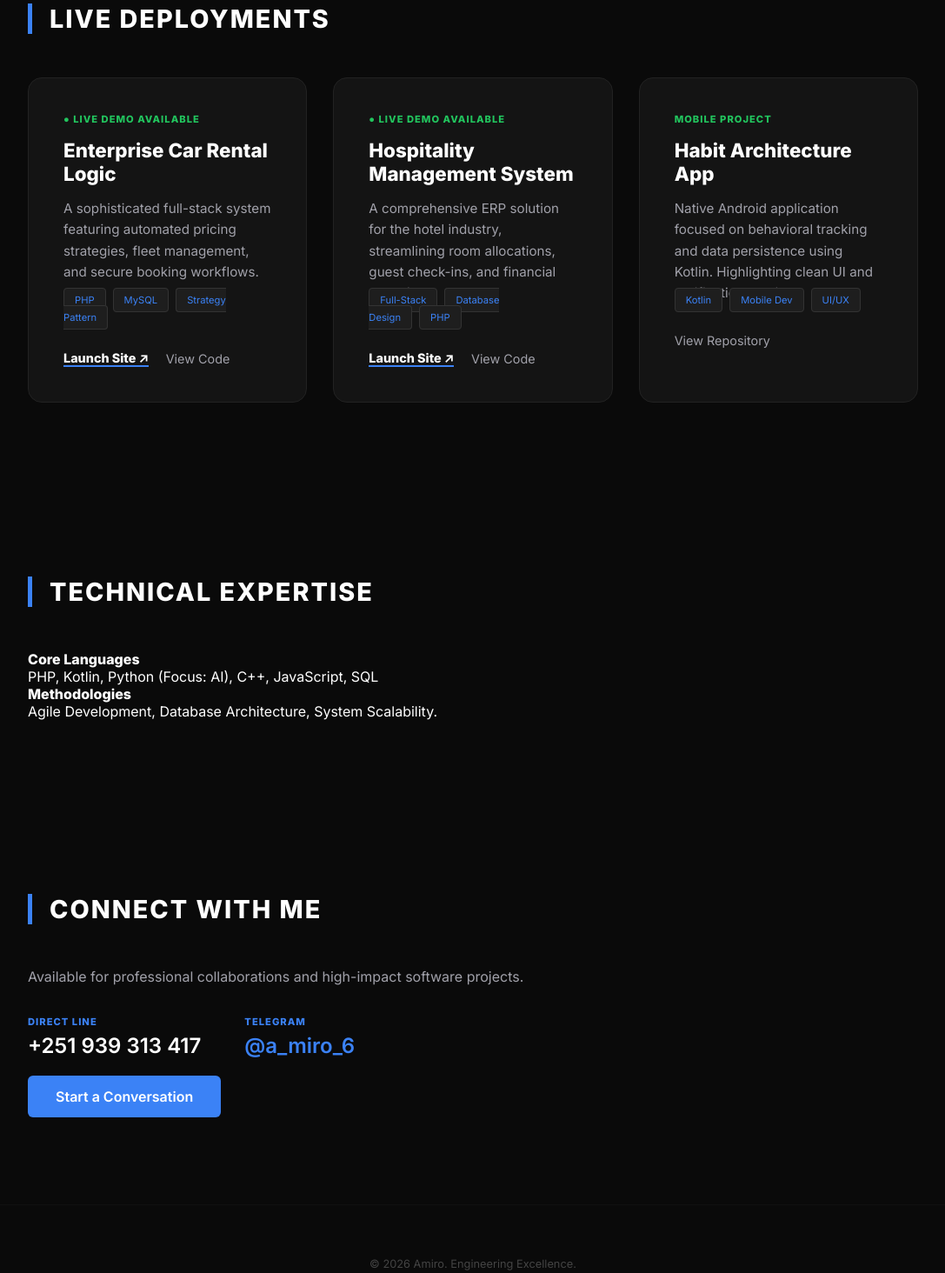
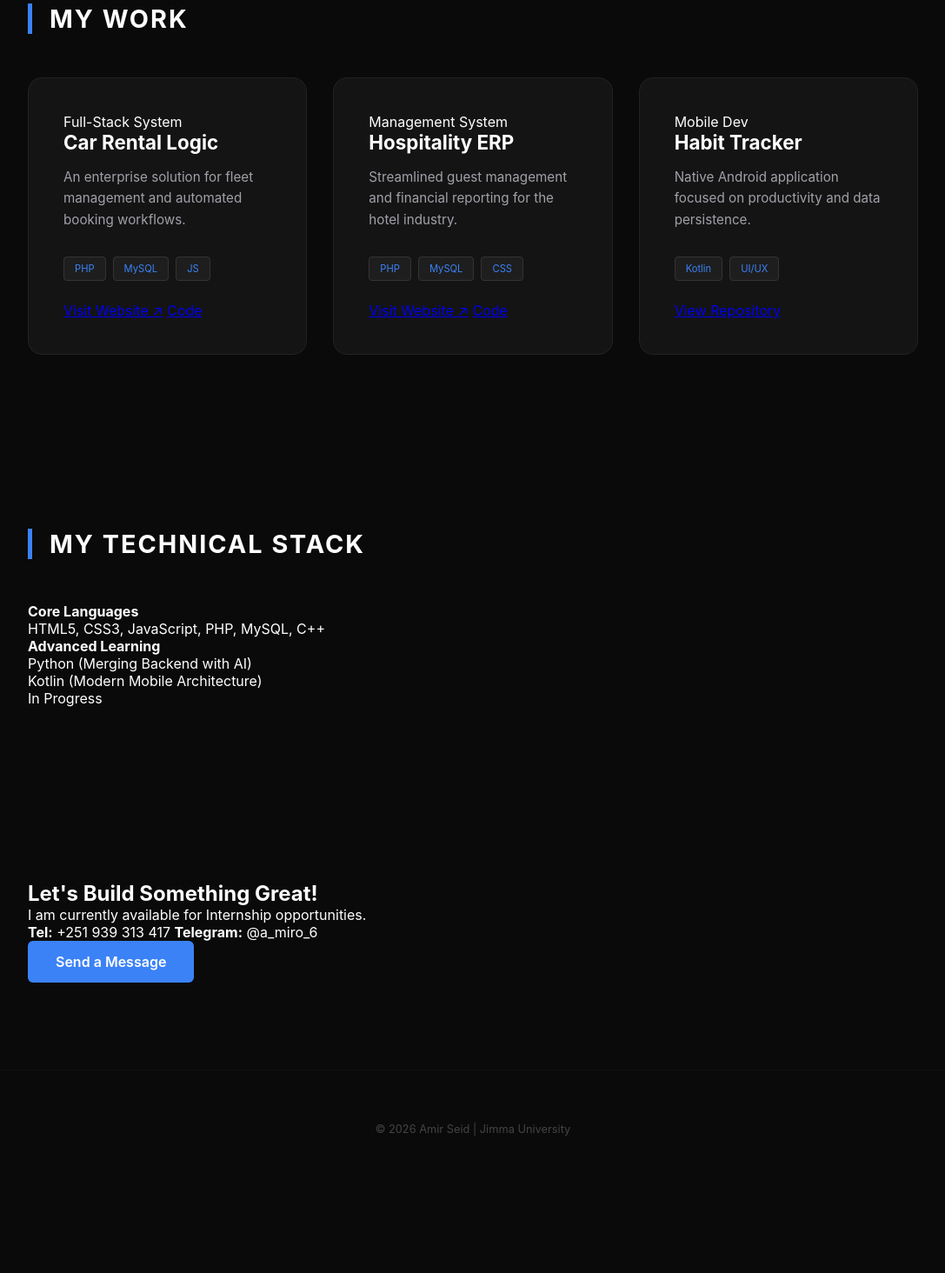
Before and after one commit to amiro-dev5/amiro-portfolio, a plain HTML site: page index.html in a window 1280 px wide. Shown: the part 740-2204 px from the top of the page at 87% size, without its empty margins (96-1183 px from the left). After the commit the page ends 2106 px from the top, so only its background shows below. Drawn offline with Linux system fonts and the light colour scheme.

Commit message:
Update index.html

```diff
--- a/index.html
+++ b/index.html
@@ -3,108 +3,105 @@
 <head>
     <meta charset="UTF-8">
     <meta name="viewport" content="width=device-width, initial-scale=1.0">
-    <title>Amiro | Software Engineer Portfolio</title>
+    <title>Amir Seid | Full-Stack Developer</title>
     <link rel="stylesheet" href="style.css">
-    <link href="https://fonts.googleapis.com/css2?family=Inter:wght@300;400;600;800&display=swap" rel="stylesheet">
+    <link href="https://fonts.googleapis.com/css2?family=Plus+Jakarta+Sans:wght@300;400;600;800&display=swap" rel="stylesheet">
 </head>
 <body>
     <nav>
-        <div class="logo">AMIRO<span>.DEV</span></div>
+        <div class="logo">AMIR<span>SEID</span></div>
         <div class="nav-links">
             <a href="#projects">Portfolio</a>
-            <a href="#skills">Stack</a>
+            <a href="#skills">Skills</a>
             <a href="#contact">Contact</a>
         </div>
     </nav>
 
     <section class="hero">
         <div class="hero-content">
-            <h1>Building Scalable <br>Digital Solutions.</h1>
-            <p>Full-stack developer specializing in robust backend architectures and high-performance applications. Currently exploring the intersection of Web Development and Artificial Intelligence.</p>
+            <span class="badge">Computer Science Student @ Jimma University</span>
+            <h1>Hi, I'm Amir Seid. <br>I'm a Full-Stack Web Developer.</h1>
+            <p>Currently in my 3rd year at Jimma University, I specialize in building high-performance web applications. I bridge the gap between complex logic and seamless user experiences.</p>
             <div class="hero-btns">
-                <a href="#projects" class="btn-primary">Explore My Work</a>
-                <a href="https://github.com/amiro-dev5" target="_blank" class="btn-secondary">GitHub Profile</a>
+                <a href="#projects" class="btn-primary">View My Projects</a>
+                <a href="https://t.me/a_miro_6" target="_blank" class="btn-secondary">Let's Connect</a>
             </div>
         </div>
     </section>
 
     <section id="projects" class="section">
-        <h2 class="section-title">Live Deployments</h2>
+        <h2 class="section-title">My Work</h2>
         <div class="project-grid">
             <div class="project-card">
-                <div class="project-info">
-                    <span class="status">● Live Demo Available</span>
-                    <h3>Enterprise Car Rental Logic</h3>
-                    <p>A sophisticated full-stack system featuring automated pricing strategies, fleet management, and secure booking workflows.</p>
-                    <div class="tags"><span>PHP</span><span>MySQL</span><span>Strategy Pattern</span></div>
-                    <div class="project-actions">
-                        <a href="https://group-3.infinityfreeapp.com" target="_blank" class="live-link">Launch Site ↗</a>
-                        <a href="https://github.com/amiro-dev5/car-rental-system" target="_blank" class="code-link">View Code</a>
-                    </div>
+                <div class="card-header">
+                    <span class="type">Full-Stack System</span>
+                    <h3>Car Rental Logic</h3>
+                </div>
+                <p>An enterprise solution for fleet management and automated booking workflows.</p>
+                <div class="tags"><span>PHP</span><span>MySQL</span><span>JS</span></div>
+                <div class="project-links">
+                    <a href="https://group-3.infinityfreeapp.com" target="_blank" class="live-btn">Visit Website ↗</a>
+                    <a href="https://github.com/amiro-dev5/car-rental-system" target="_blank" class="github-btn">Code</a>
                 </div>
             </div>
 
             <div class="project-card">
-                <div class="project-info">
-                    <span class="status">● Live Demo Available</span>
-                    <h3>Hospitality Management System</h3>
-                    <p>A comprehensive ERP solution for the hotel industry, streamlining room allocations, guest check-ins, and financial reporting.</p>
-                    <div class="tags"><span>Full-Stack</span><span>Database Design</span><span>PHP</span></div>
-                    <div class="project-actions">
-                        <a href="https://amahotel.infinityfreeapp.com" target="_blank" class="live-link">Launch Site ↗</a>
-                        <a href="https://github.com/amiro-dev5/hotel-management-system" target="_blank" class="code-link">View Code</a>
-                    </div>
+                <div class="card-header">
+                    <span class="type">Management System</span>
+                    <h3>Hospitality ERP</h3>
+                </div>
+                <p>Streamlined guest management and financial reporting for the hotel industry.</p>
+                <div class="tags"><span>PHP</span><span>MySQL</span><span>CSS</span></div>
+                <div class="project-links">
+                    <a href="https://amahotel.infinityfreeapp.com" target="_blank" class="live-btn">Visit Website ↗</a>
+                    <a href="https://github.com/amiro-dev5/hotel-management-system" target="_blank" class="github-btn">Code</a>
                 </div>
             </div>
 
             <div class="project-card">
-                <div class="project-info">
-                    <span class="status">Mobile Project</span>
-                    <h3>Habit Architecture App</h3>
-                    <p>Native Android application focused on behavioral tracking and data persistence using Kotlin. Highlighting clean UI and notification services.</p>
-                    <div class="tags"><span>Kotlin</span><span>Mobile Dev</span><span>UI/UX</span></div>
-                    <div class="project-actions">
-                        <a href="https://github.com/amiro-dev5/habit-tracker-android" target="_blank" class="code-link">View Repository</a>
-                    </div>
+                <div class="card-header">
+                    <span class="type">Mobile Dev</span>
+                    <h3>Habit Tracker</h3>
+                </div>
+                <p>Native Android application focused on productivity and data persistence.</p>
+                <div class="tags"><span>Kotlin</span><span>UI/UX</span></div>
+                <div class="project-links">
+                    <a href="https://github.com/amiro-dev5/habit-tracker-android" target="_blank" class="github-btn full-width">View Repository</a>
                 </div>
             </div>
         </div>
     </section>
 
-    <section id="skills" class="section bg-dark">
-        <h2 class="section-title">Technical Expertise</h2>
-        <div class="skills-container">
-            <div class="skill-category">
+    <section id="skills" class="section bg-dim">
+        <h2 class="section-title">My Technical Stack</h2>
+        <div class="skills-wrapper">
+            <div class="skill-box">
                 <h4>Core Languages</h4>
-                <p>PHP, Kotlin, Python (Focus: AI), C++, JavaScript, SQL</p>
+                <p>HTML5, CSS3, JavaScript, PHP, MySQL, C++</p>
             </div>
-            <div class="skill-category">
-                <h4>Methodologies</h4>
-                <p>Agile Development, Database Architecture, System Scalability.</p>
+            <div class="skill-box learning">
+                <h4>Advanced Learning</h4>
+                <p>Python <span>(Merging Backend with AI)</span></p>
+                <p>Kotlin <span>(Modern Mobile Architecture)</span></p>
+                <span class="progress-tag">In Progress</span>
             </div>
         </div>
     </section>
 
     <section id="contact" class="section">
-        <h2 class="section-title">Connect With Me</h2>
-        <p style="color: var(--text-dim); margin-bottom: 30px;">Available for professional collaborations and high-impact software projects.</p>
-
-        <div class="contact-grid">
-            <div class="contact-item">
-                <small>Direct Line</small>
-                <p>+251 939 313 417</p>
+        <div class="contact-card">
+            <h2>Let's Build Something Great!</h2>
+            <p>I am currently available for Internship opportunities.</p>
+            <div class="contact-info">
+                <span><strong>Tel:</strong> +251 939 313 417</span>
+                <span><strong>Telegram:</strong> @a_miro_6</span>
             </div>
-            <div class="contact-item">
-                <small>Telegram</small>
-                <p><a href="https://t.me/a_miro_6" target="_blank" style="color: var(--primary); text-decoration: none;">@a_miro_6</a></p>
-            </div>
+            <a href="https://t.me/a_miro_6" target="_blank" class="btn-primary">Send a Message</a>
         </div>
-        <br>
-        <a href="mailto:your-email@example.com" class="btn-primary">Start a Conversation</a>
     </section>
 
     <footer>
-        <p>&copy; 2026 Amiro. Engineering Excellence.</p>
+        <p>&copy; 2026 Amir Seid | Jimma University</p>
     </footer>
 </body>
 </html>
```
